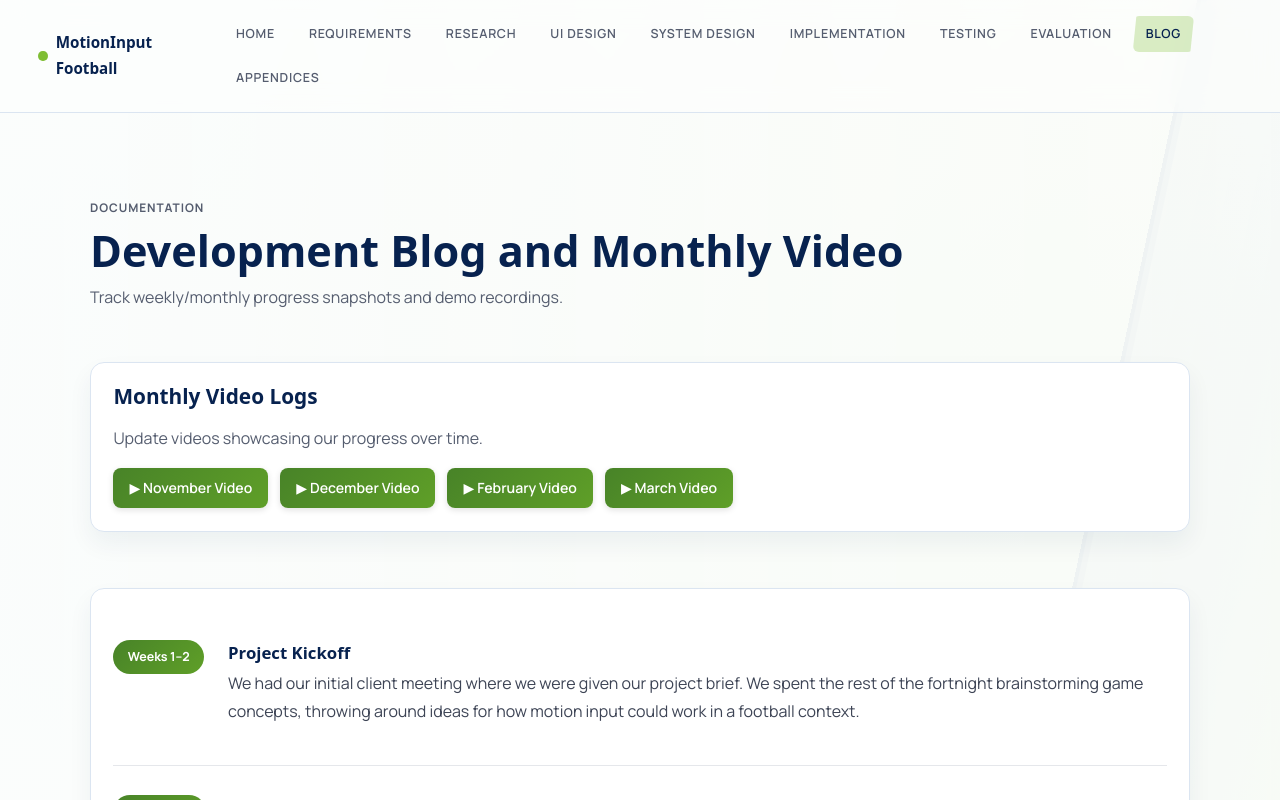
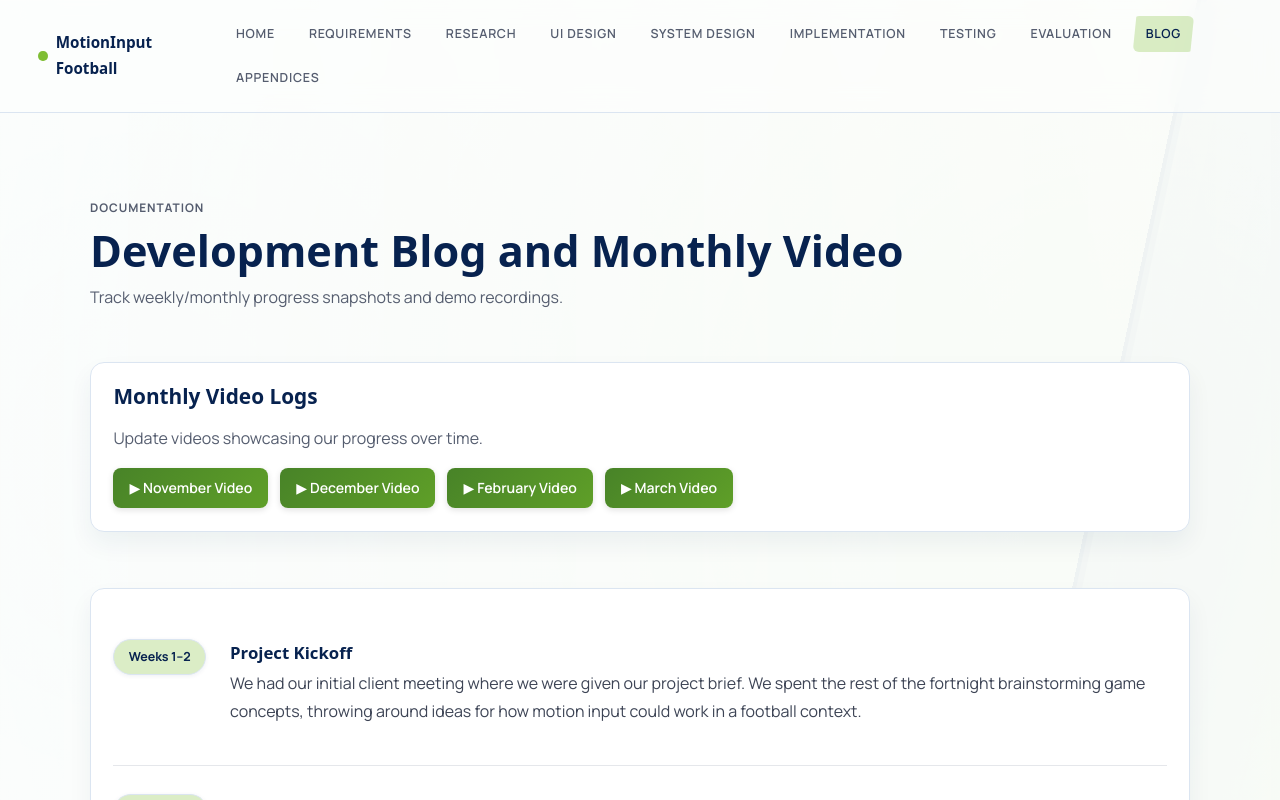
Before and after one commit to Zhou-London/comp0016, a React (Vite) app in the folder website/: page /#/blog in a window 1280 px wide. Shown: the top 800 px of the page. Built offline with nearby package versions, Linux system fonts and the light colour scheme; a web font is replaced by a local one.

Commit message:
style: blog weeks badge colour

```diff
--- a/website/src/pages/BlogPage.jsx
+++ b/website/src/pages/BlogPage.jsx
@@ -16,12 +16,14 @@ function BlogEntry({ weeks, title, body, delay = 0, animClass = '' }) {
                 <div style={{ flexShrink: 0, textAlign: 'center', display: 'flex', alignItems: 'center', height: '100%' }}>
                     <div style={{
                         padding: '0.4rem 0.9rem', borderRadius: 20,
-                        background: 'linear-gradient(135deg, #488328, #5f9f28)',
-                        color: '#fff', fontSize: '0.78rem', fontWeight: 700,
+                        background: 'rgba(126, 190, 52, 0.28)',
+                        color: 'var(--green-900)', fontSize: '0.78rem', fontWeight: 700,
                         whiteSpace: 'nowrap',
                         display: 'inline-block',
                         position: 'relative',
                         top: '0.18em',
+                        border: '1px solid var(--color-border)',
+                        boxShadow: '0 1px 4px rgba(17,45,93,0.07)'
                     }}>
                         {weeks}
                     </div>
```
